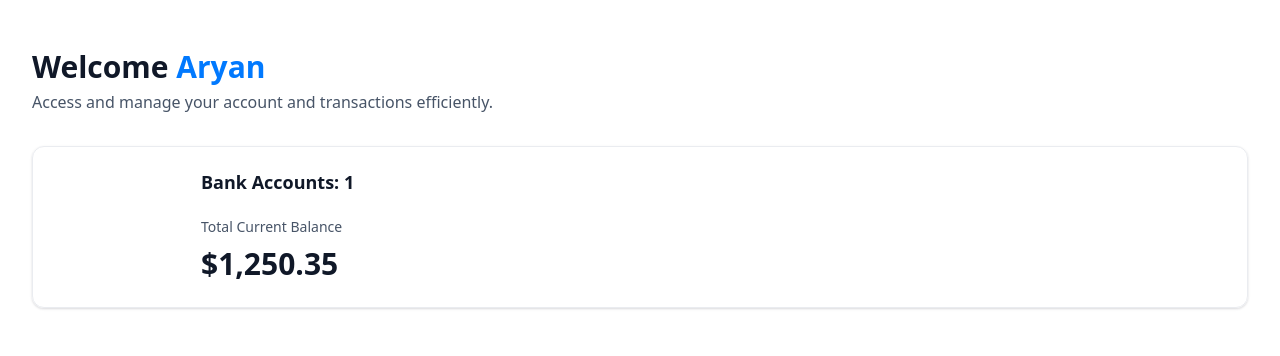
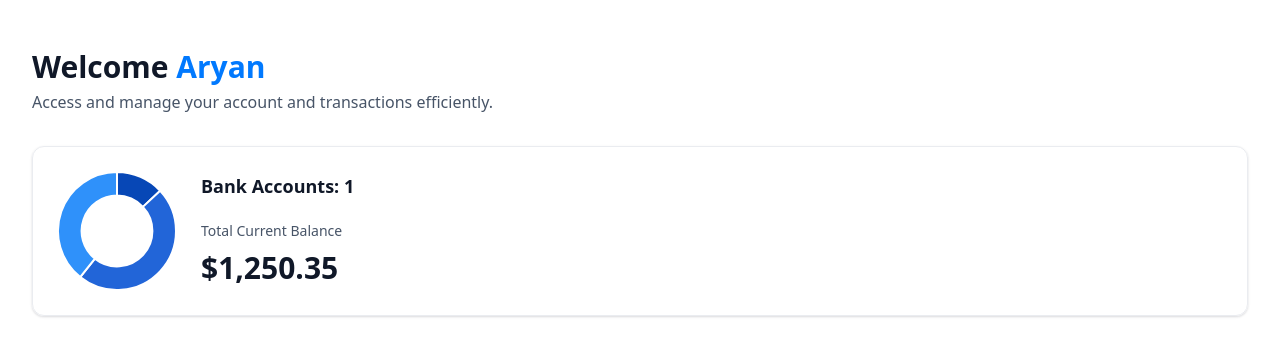
Before and after one commit to aryanyashishere/equison, a Next.js app: page / in a window 1280 px wide. Shown: the top 356 px of the page. Built offline with nearby package versions, Linux system fonts and the light colour scheme.

Commit message:
chart js added -

```diff
--- /dev/null
+++ b/components/DoughnutChart.tsx
@@ -0,0 +1,38 @@
+"use client"
+
+import { Chart as ChartJS, ArcElement, Tooltip, Legend } from "chart.js";
+import { Doughnut } from "react-chartjs-2";
+
+ChartJS.register(ArcElement, Tooltip, Legend);
+
+
+
+const DoughnutChart = ({ accounts }: DoughnutChartProps) => {
+  // const accountNames = accounts.map((a) => a.name);
+  // const balances = accounts.map((a) => a.currentBalance)
+
+  const data = {
+    datasets: [
+      {
+        label: 'Banks',
+        data: [1234,4500 , 3709],
+        backgroundColor: ['#0747b6', '#2265d8', '#2f91fa']
+      }
+    ],
+    labels: ["bank 1","bank 2" , "bank3"]
+  }
+
+  return <Doughnut
+    data={data}
+    options={{
+      cutout: '60%',
+      plugins: {
+        legend: {
+          display: false
+        }
+      }
+    }}
+  />
+}
+
+export default DoughnutChart
--- a/components/TotalBalanceBox.tsx
+++ b/components/TotalBalanceBox.tsx
@@ -1,5 +1,6 @@
 import { formatAmount } from '@/lib/utils'
 import AnimatedCounter from './AnimatedCounter';
+import DoughnutChart from './DoughnutChart';
 
 const TotalBalanceBox = ({
     accounts = [], totalBanks, totalCurrentBalance
@@ -7,7 +8,7 @@
   return (
     <section className="total-balance">
     <div className="total-balance-chart">
-      {/* <DoughnutChart accounts={accounts} /> */}
+    <DoughnutChart/>
     </div>
 
     <div className="flex flex-col gap-6">
--- a/package.json
+++ b/package.json
@@ -10,12 +10,14 @@
   },
   "dependencies": {
     "@radix-ui/react-slot": "^1.1.0",
+    "chart.js": "^4.4.6",
     "class-variance-authority": "^0.7.0",
     "clsx": "^2.1.1",
     "lucide-react": "^0.454.0",
     "next": "14.2.3",
     "query-string": "^9.1.1",
     "react": "^18",
+    "react-chartjs-2": "^5.2.0",
     "react-countup": "^6.5.3",
     "react-dom": "^18",
     "tailwind-merge": "^2.5.4",
```
Also changed, not shown: 1 other file (tests, documents, lock files or other folders).
